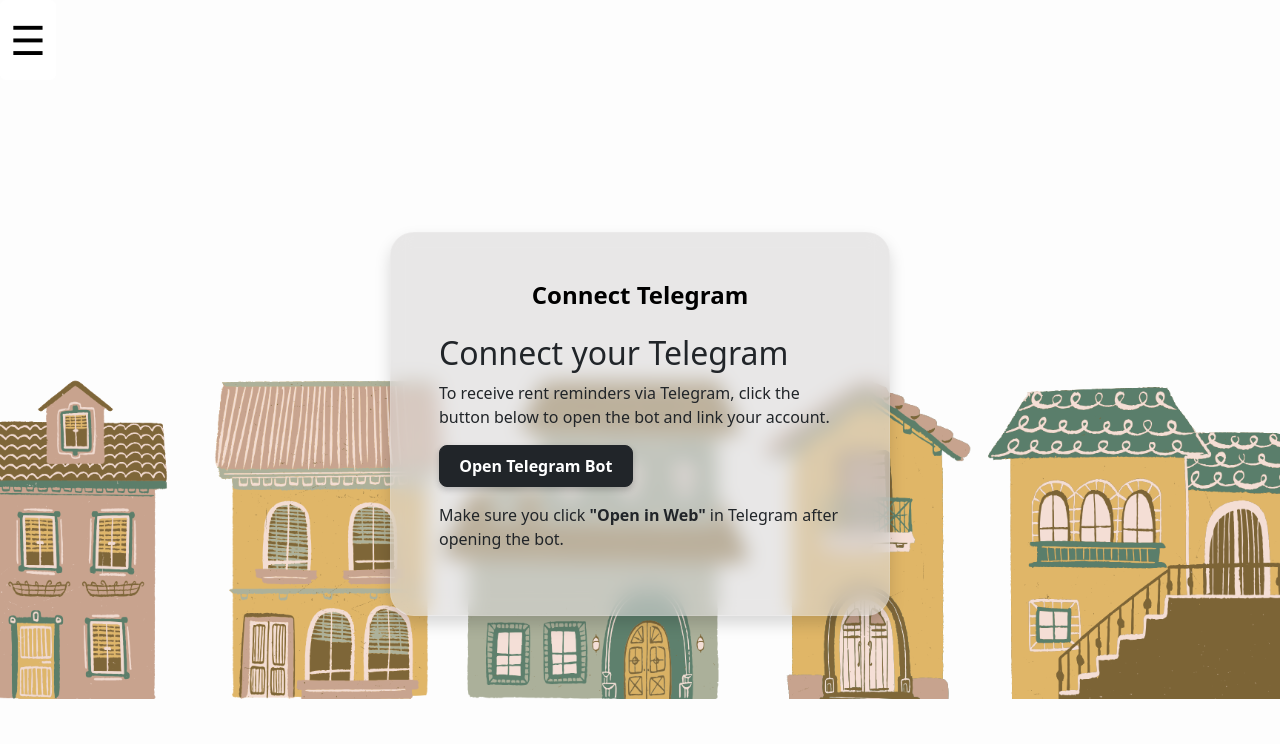
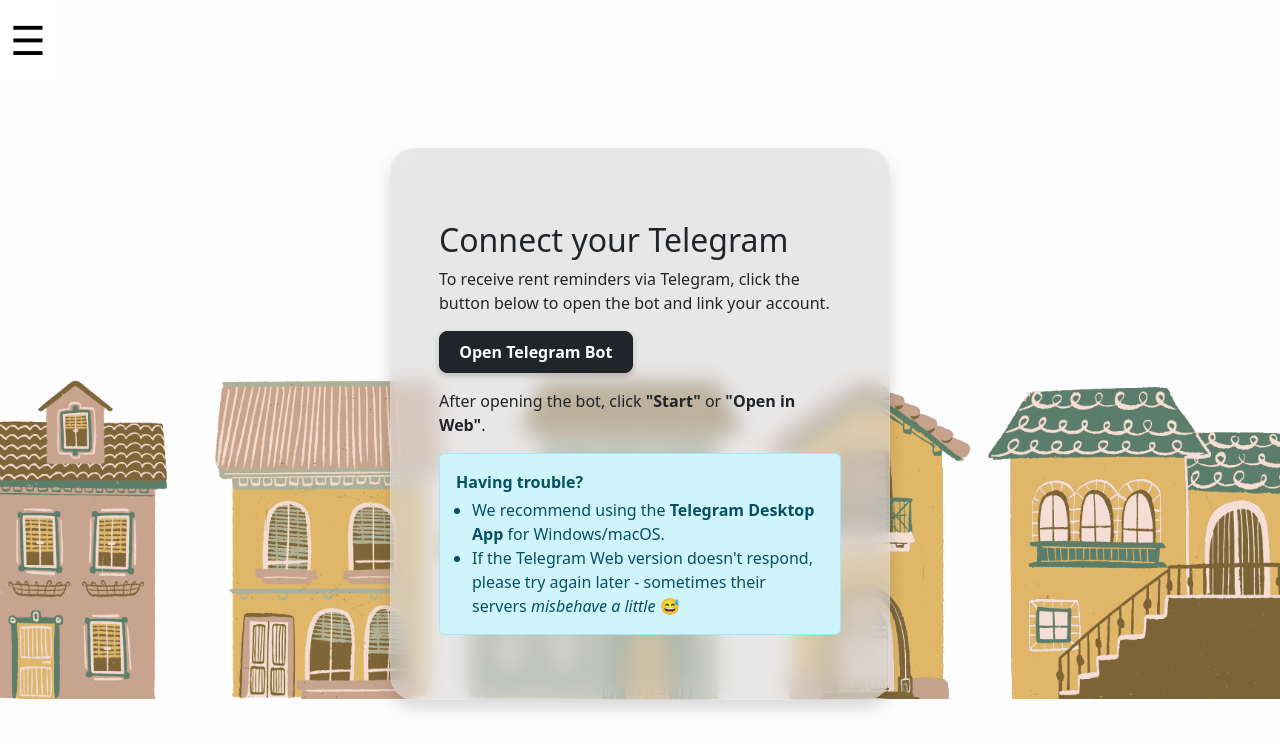
Before and after one commit to DenisCercasin/RentTracker, a Flask app: template templates/settings/connect_telegram.html in a window 1280 px wide. Shown: the part 101-845 px from the top of the page. Run offline with Flask 3, Linux system fonts and the light colour scheme; the template is opened without the code that fills it, so the values that code supplies are empty; the visitor is signed in with stand-in values (Sample User, id 1); some libraries are stand-ins or nearby versions.

Commit message:
chore: adds updated message as instructions + advice for telegram app

```diff
--- a/templates/settings/connect_telegram.html
+++ b/templates/settings/connect_telegram.html
@@ -1,7 +1,7 @@
 {% extends "shared/bootstrap_base.html" %}
 
 {% block TITLE %}Connect Telegram{% endblock %}
-{% block form_title %}Connect Telegram{% endblock %}
+{% block form_title %}{% endblock %}
 
 {% block form_content %}
 <div class="text-dark">
@@ -10,6 +10,14 @@
 
   <a href="{{ telegram_link }}" target="_blank" class="btn btn-dark rounded-3 mb-3">Open Telegram Bot</a>
 
-  <p>Make sure you click <strong>"Open in Web"</strong> in Telegram after opening the bot.</p>
+  <p>After opening the bot, click <strong>"Start"</strong> or <strong>"Open in Web"</strong>.</p>
+
+  <div class="mt-3 alert alert-info">
+    <p class="mb-1"><strong>Having trouble?</strong></p>
+    <ul class="mb-0 ps-3">
+      <li>We recommend using the <strong>Telegram Desktop App</strong> for Windows/macOS.</li>
+      <li>If the Telegram Web version doesn't respond, please try again later - sometimes their servers <em>misbehave a little</em> 😅</li>
+    </ul>
+  </div>
 </div>
 {% endblock %}
```
Also changed, not shown: templates/dashboard/dashboard.html (+18 -6 lines).
